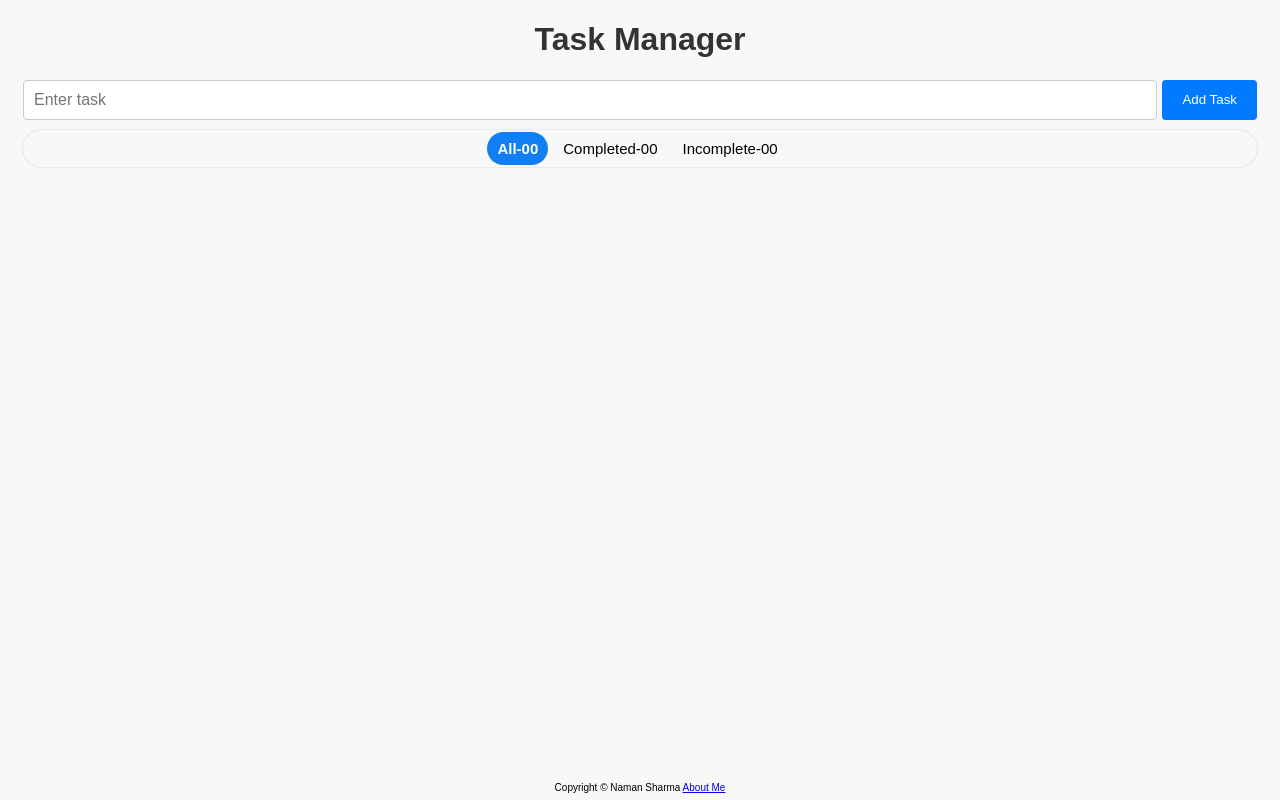
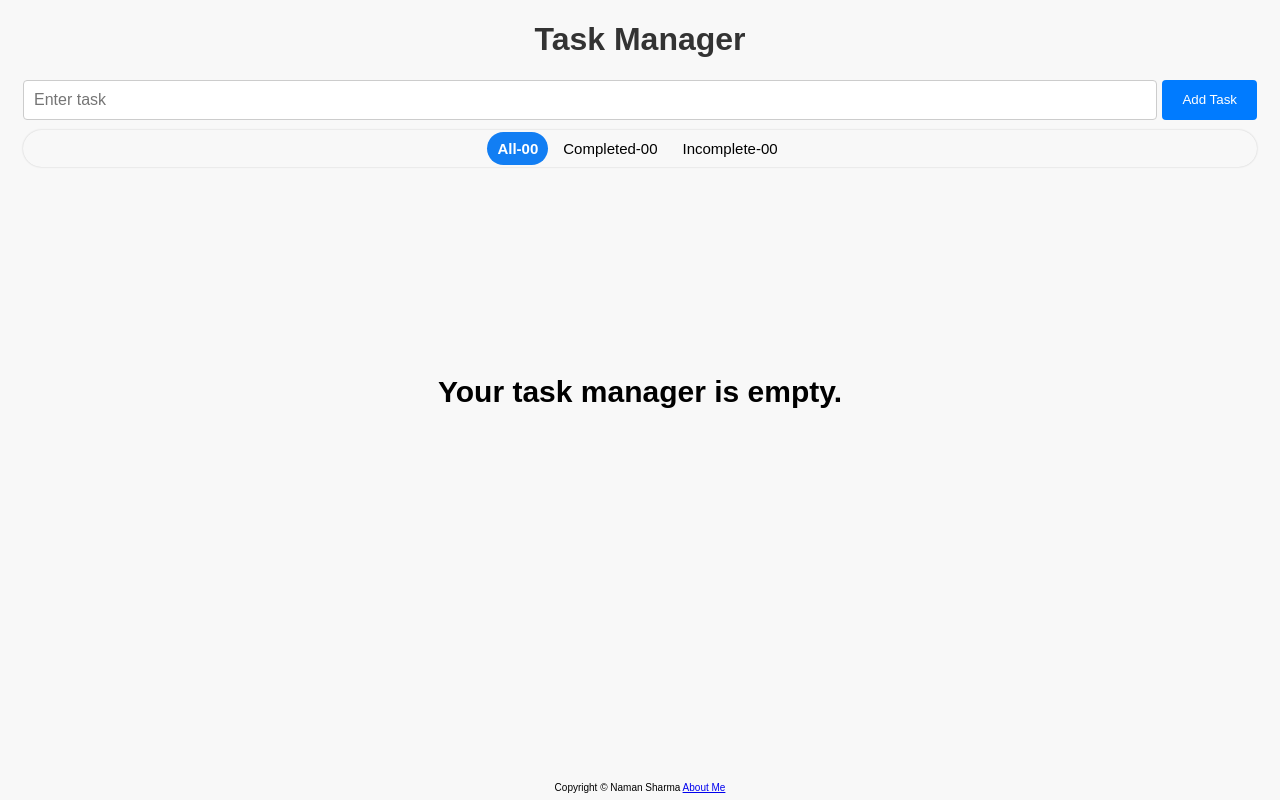
Before and after one commit to namansharma3007/Task-Manager, a React (Create React App) app: page / in a window 1280 px wide. Built offline with nearby package versions, Linux system fonts and the light colour scheme.

Commit message:
no task tag

```diff
--- a/src/App.js
+++ b/src/App.js
@@ -169,11 +169,15 @@ function App() {
       <h1>Task Manager</h1>
       <TaskForm addTask={addTask} />
       <FilterOptions filter={filter} setFilter={setFilter} tasks={tasks} />
-      <TaskList
-        tasks={filteredTasks}
-        toggleTask={toggleTask}
-        deleteTask={deleteTask}
-      />
+      {
+        tasks.length > 0 ?
+        <TaskList
+          tasks={filteredTasks}
+          toggleTask={toggleTask}
+          deleteTask={deleteTask}
+        /> :
+        <span className='no-task-notice'>Your task manager is empty.</span>
+      }
       <footer className='copyrightline'>Copyright &#169; Naman Sharma <a href='https://www.linkedin.com/in/naman-sharma-b46950226/' target='_blank' rel="noopener noreferrer">About Me</a>
       </footer>
     </div>
--- a/src/Style.css
+++ b/src/Style.css
@@ -33,6 +33,17 @@ body {
 h1 {
   text-align: center;
   color: #333;
+}
+
+/* No task notice */
+.no-task-notice{
+  display: flex;
+  align-items: center;
+  justify-content: center;
+  height: 450px;
+  font-size: 30px;
+  font-weight: bold;
+  text-align: center;
 }
 
 /* TaskForm */
```
